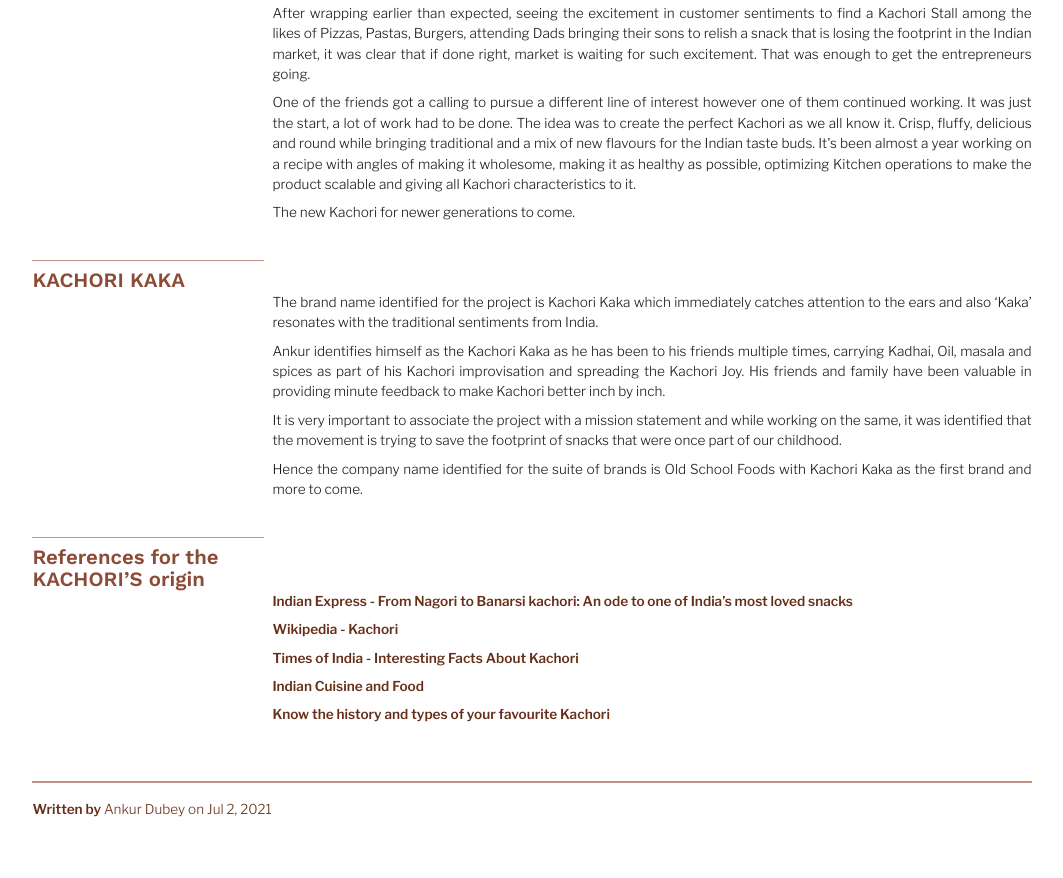
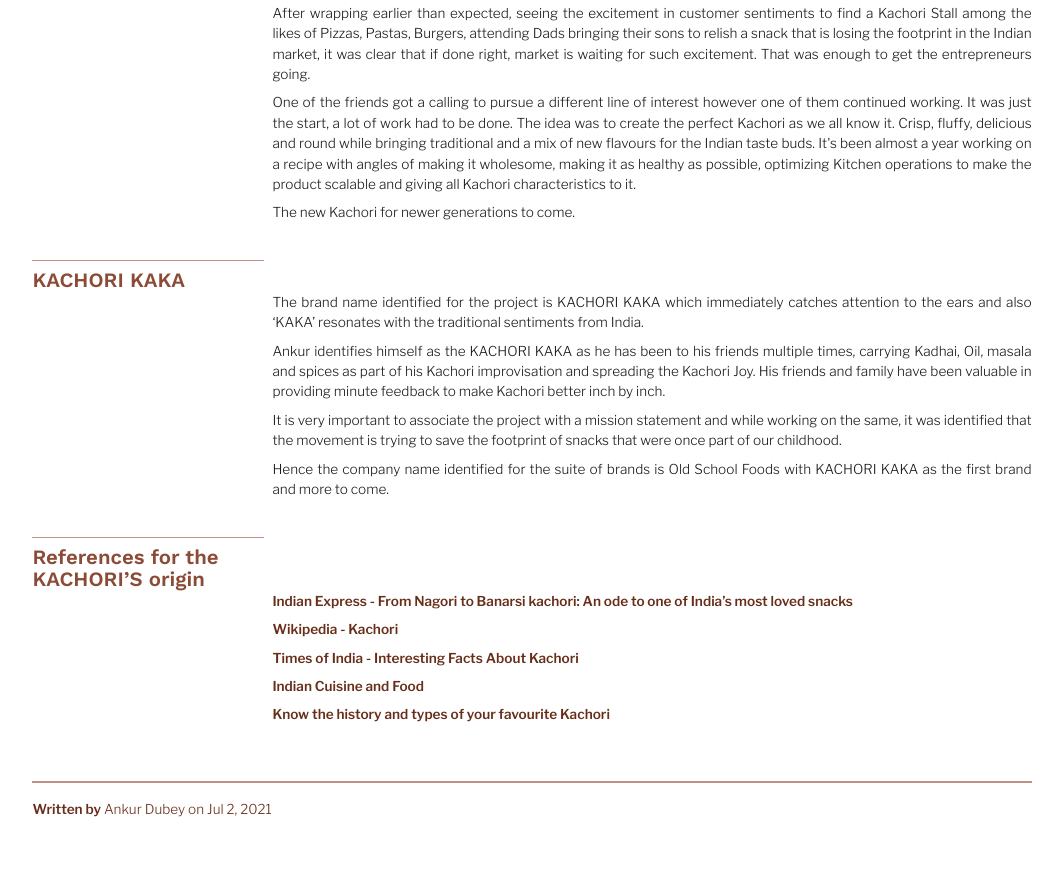
Before and after one commit to OldSchoolFoods/OldSchoolFoods.github.io, an Eleventy site: page src/blog/2021-09-17-our-story-the-origin-of-kachori-kaka.md in a window 1280 px wide. Shown: the part 1503-2381 px from the top of the page, without its empty margins (52-1115 px from the left). Built offline with nearby package versions, Linux system fonts and the light colour scheme; Eleventy itself is replaced by a stand-in of ours; files that its build step writes are made by us from their sources; what eleventy-plugin-reading-time would draw is missing.

Commit message:
Update Blog “2021-09-17-our-story-the-origin-of-kachori-kaka”

```diff
--- a/src/blog/2021-09-17-our-story-the-origin-of-kachori-kaka.md
+++ b/src/blog/2021-09-17-our-story-the-origin-of-kachori-kaka.md
@@ -43,13 +43,13 @@
 
 # KACHORI KAKA
 
-The brand name identified for the project is Kachori Kaka which immediately catches attention to the ears and also ‘Kaka’ resonates with the traditional sentiments from India.
+The brand name identified for the project is KACHORI KAKA which immediately catches attention to the ears and also ‘KAKA’ resonates with the traditional sentiments from India.
 
-Ankur identifies himself as the Kachori Kaka as he has been to his friends multiple times, carrying Kadhai, Oil, masala and spices as part of his Kachori improvisation and spreading the Kachori Joy. His friends and family have been valuable in providing minute feedback to make Kachori better inch by inch.
+Ankur identifies himself as the KACHORI KAKA as he has been to his friends multiple times, carrying Kadhai, Oil, masala and spices as part of his Kachori improvisation and spreading the Kachori Joy. His friends and family have been valuable in providing minute feedback to make Kachori better inch by inch.
 
 It is very important to associate the project with a mission statement and while working on the same, it was identified that the movement is trying to save the footprint of snacks that were once part of our childhood.
 
-Hence the company name identified for the suite of brands is Old School Foods with Kachori Kaka as the first brand and more to come.
+Hence the company name identified for the suite of brands is Old School Foods with KACHORI KAKA as the first brand and more to come.
 
 </div>
 
```
